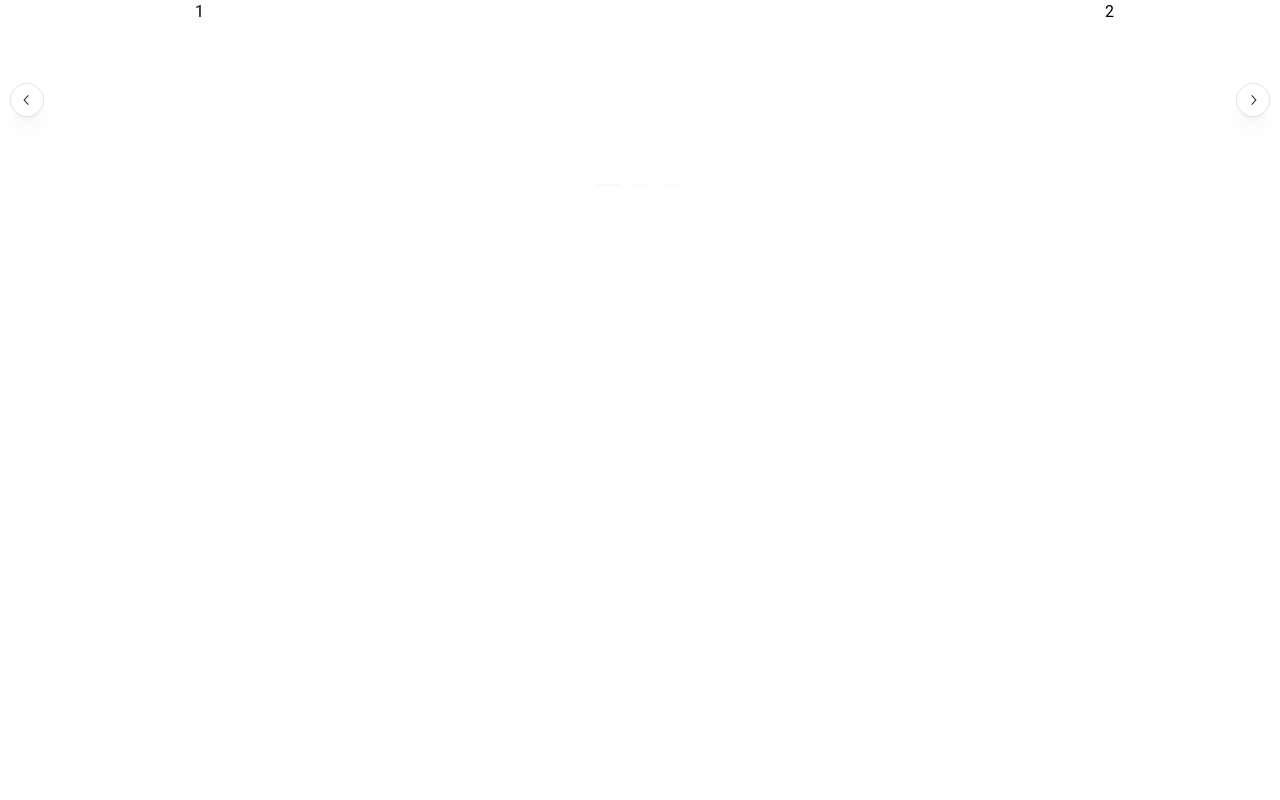
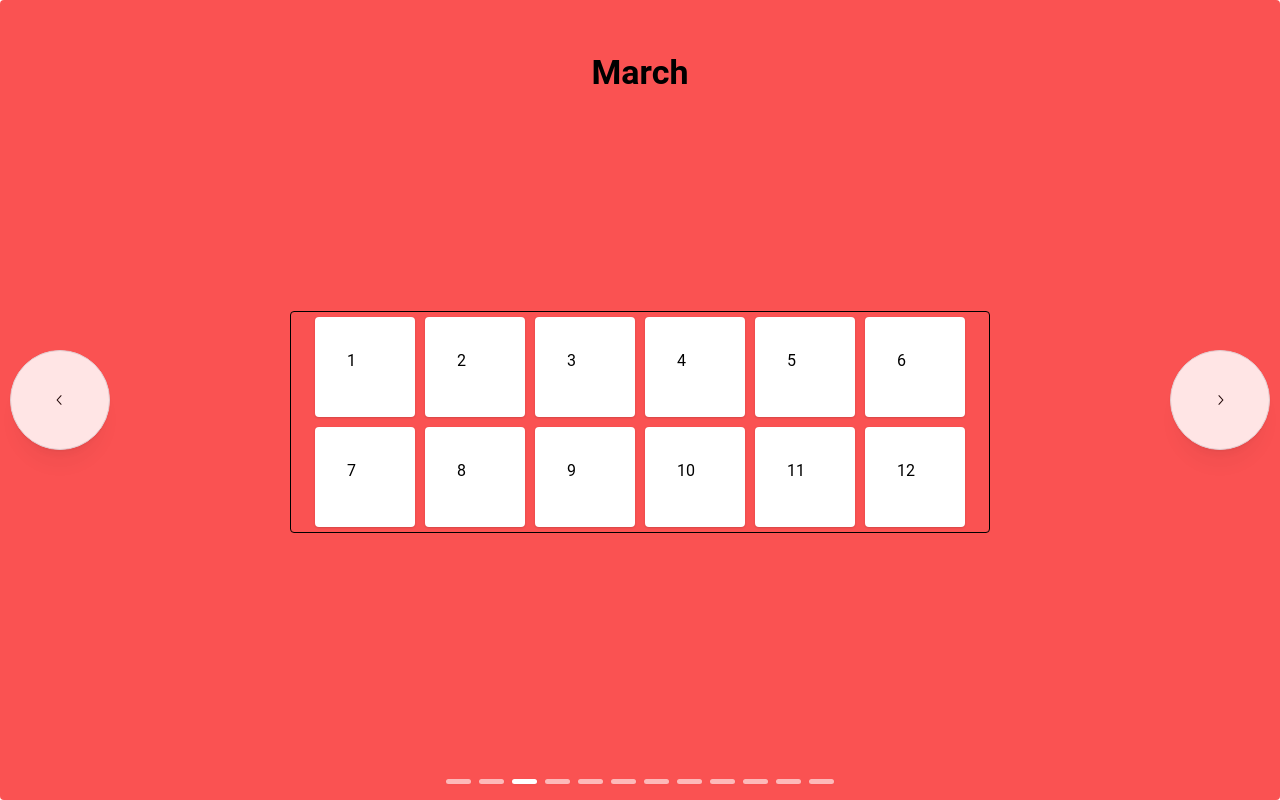
Before and after one commit to bmbaron/memrys, a React (Vite) app in the folder frontend/: page / in a window 1280 px wide. Built offline with nearby package versions, Linux system fonts and the light colour scheme.

Commit message:
frontend calendar testing

```diff
--- a/frontend/src/App.tsx
+++ b/frontend/src/App.tsx
@@ -1,8 +1,8 @@
+import '@mantine/carousel/styles.css';
 import { Route, BrowserRouter as Router, Routes } from 'react-router-dom';
 import MainLayout from './MainLayout';
 import About from './pages/About';
 import Home from './pages/Home';
-import '@mantine/carousel/styles.css';
 const App = () => {
   return (
     <Router>
--- a/frontend/src/MainLayout.tsx
+++ b/frontend/src/MainLayout.tsx
@@ -3,7 +3,7 @@ import { Outlet } from 'react-router-dom';
 const MainLayout = () => {
   const theme = createTheme({
     primaryColor: 'red',
-    fontFamily: 'Roboto, sans-serif',
+    fontFamily: 'Roboto, sans-serif'
   });
   return (
     <MantineProvider theme={theme}>
--- /dev/null
+++ b/frontend/src/components/CalendarGrid.tsx
@@ -0,0 +1,35 @@
+import { Paper } from '@mantine/core';
+
+type CalendarBlockProps = {
+  day: number;
+};
+const CalendarBlock = ({ day }: CalendarBlockProps) => {
+  return (
+    <Paper shadow="xs" p="xl" h={100} w={100} m={5}>
+      {day}
+    </Paper>
+  );
+};
+
+const CalendarGrid = () => {
+  const daysInMonth = [0, 1, 2, 3, 4, 5, 6, 7, 8, 9, 10, 11];
+  //Array.apply(null, Array(dayjs().daysInMonth())).map(() => {});
+  return (
+    <Paper
+      w={700}
+      m={'auto'}
+      bg={'inherit'}
+      component={'div'}
+      bd={'1px solid black'}
+      h={'fit-content'}
+      display={'flex'}
+      style={{ flexWrap: 'wrap', justifyContent: 'center' }}
+    >
+      {daysInMonth.map((empty, index: number) => (
+        <CalendarBlock key={index} day={index + 1} />
+      ))}
+    </Paper>
+  );
+};
+
+export default CalendarGrid;
--- a/frontend/src/components/Carousel.tsx
+++ b/frontend/src/components/Carousel.tsx
@@ -1,11 +1,31 @@
 import { Carousel } from '@mantine/carousel';
+import { Card, Title } from '@mantine/core';
+import { monthNames } from '../utils/getMonth.ts';
+import CalendarGrid from './CalendarGrid.tsx';
+const MyCarousel = () => {
+  return (
+    <Carousel
+      slideSize="100%"
+      height={'100vh'}
+      slideGap="sm"
+      controlsOffset="xs"
+      controlSize={100}
+      loop
+      withIndicators
+      initialSlide={2}
+    >
+      {monthNames.map((month, index) => (
+        <Carousel.Slide key={index}>
+          <Card bg={'red'} h={'100%'} px={140} py={50}>
+            <Title ta={'center'} order={1}>
+              {month}
+            </Title>
+            <CalendarGrid />
+          </Card>
+        </Carousel.Slide>
+      ))}
+    </Carousel>
+  );
+};
 
-export function MyCarousel() {
-  return (
-      <Carousel slideSize="70%" height={200} slideGap="lg" controlsOffset="xs" controlSize={34} loop withIndicators>
-        <Carousel.Slide>1</Carousel.Slide>
-        <Carousel.Slide>2</Carousel.Slide>
-        <Carousel.Slide>3</Carousel.Slide>
-      </Carousel>
-  );
-}
+export default MyCarousel;
--- /dev/null
+++ b/frontend/src/utils/getMonth.ts
@@ -0,0 +1,17 @@
+export const monthNames = [
+  'January',
+  'February',
+  'March',
+  'April',
+  'May',
+  'June',
+  'July',
+  'August',
+  'September',
+  'October',
+  'November',
+  'December'
+];
+export const getMonth = (index: number) => {
+  return monthNames[index];
+};
--- a/frontend/tsconfig.app.json
+++ b/frontend/tsconfig.app.json
@@ -18,7 +18,8 @@
     "strict": true,
     "noUnusedLocals": true,
     "noUnusedParameters": true,
-    "noFallthroughCasesInSwitch": true
+    "noFallthroughCasesInSwitch": true,
+    "allowSyntheticDefaultImports": true
   },
   "include": [
     "src"
```
Also changed, not shown: frontend/src/pages/About.tsx (+9 -7 lines), frontend/src/pages/Home.tsx (+6 -4 lines).
